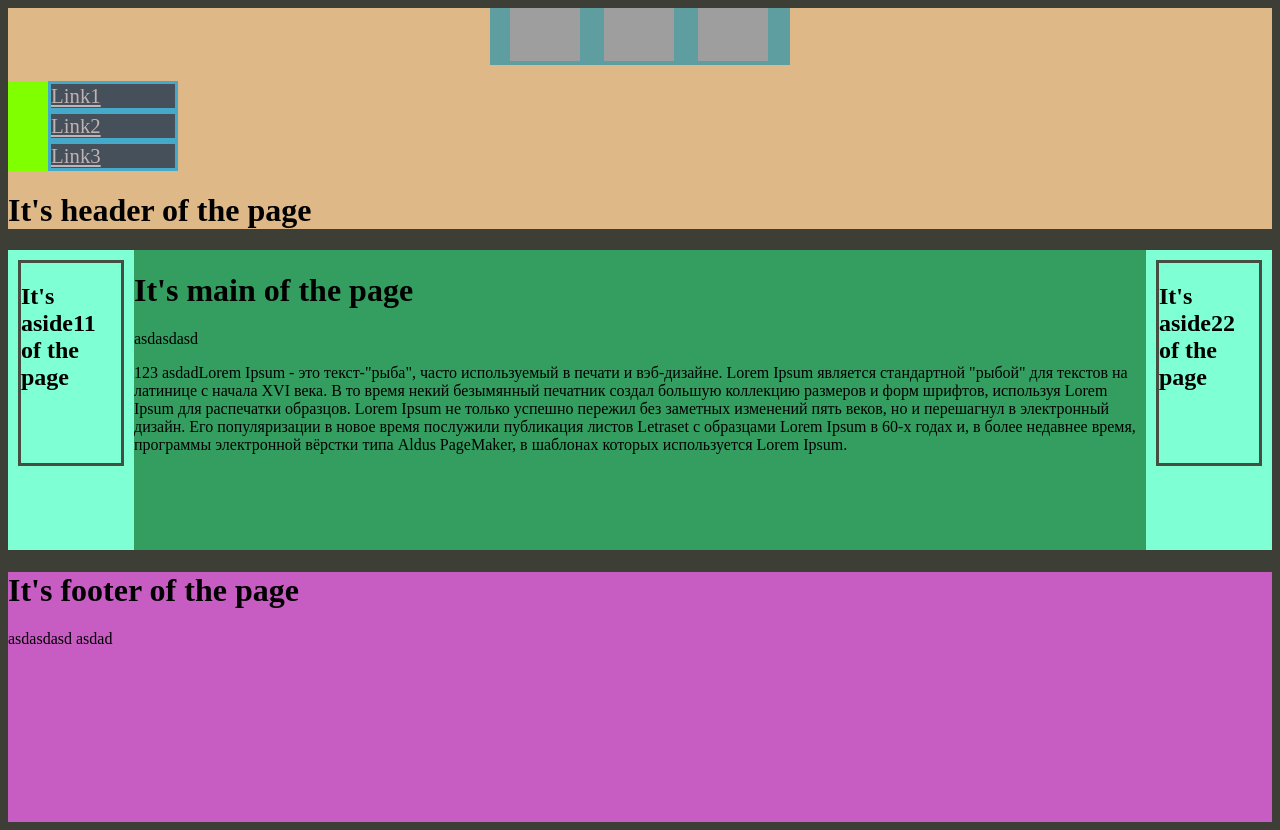
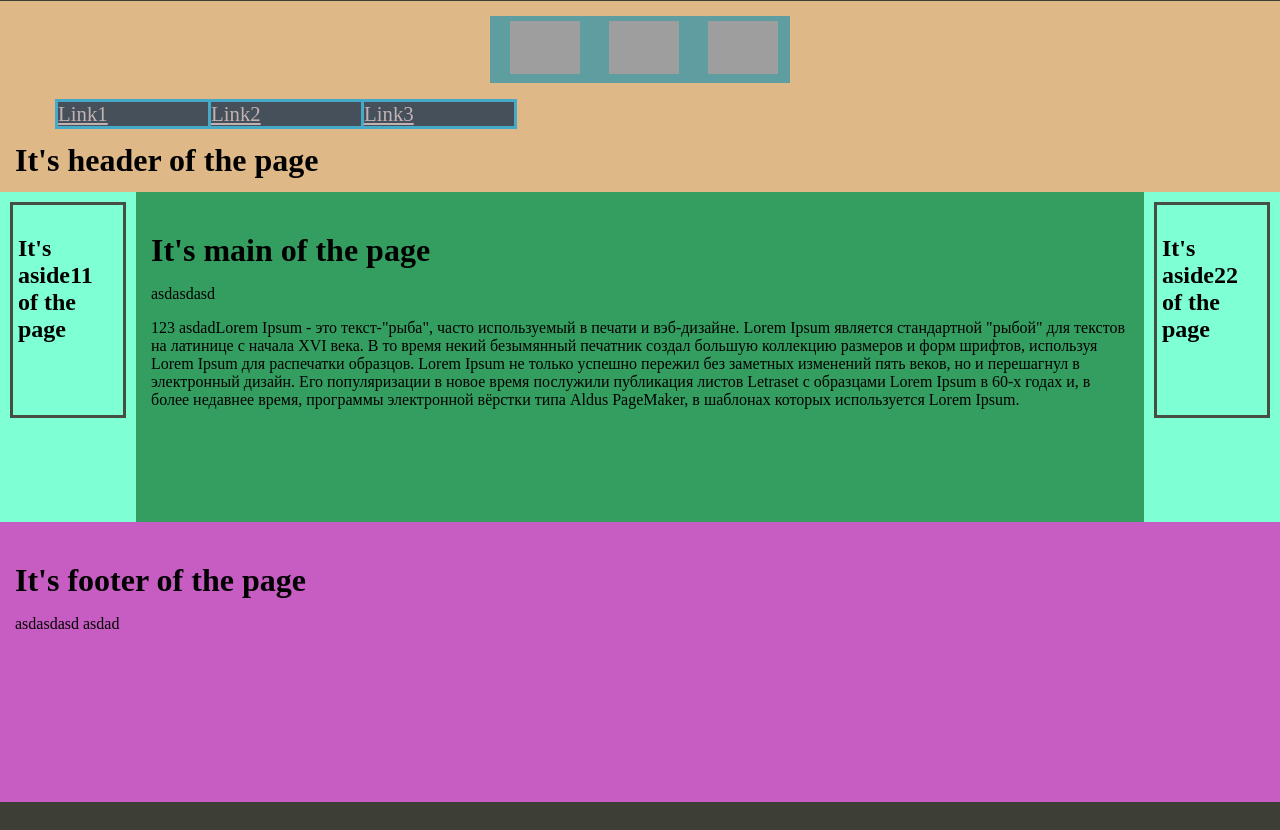
Before and after one commit to celka8eto8ya/WEB, a plain HTML site: page Structure+Float/index.html in a window 1280 px wide. After the commit the page ends 802 px from the top, so only its background shows below. Drawn offline with Linux system fonts and the light colour scheme; grey boxes are pictures that could not be loaded.

Commit message:
Structure+Float+Nav

```diff
--- a/index.html
+++ b/Structure+Float/index.html
@@ -3,7 +3,7 @@
 
 <head>
     <!-- Icon of page-->
-    <link rel="shortcut icon" href="resources/ico/vscode.ico">
+    <link rel="shortcut icon" href="res/ico/vscode.ico">
     <title>Second-Layout</title>
 
     <!-- Fonts -->
@@ -31,6 +31,7 @@
             <img class="logo2" src="https://i.ya-webdesign.com/images/linkedin-icon-png-black-2.png">
 
         </div>
+
         <nav class="nav">
             <ul>
 
@@ -40,6 +41,8 @@
 
             </ul>
         </nav>
+        <br class="br1">
+
         <h1> It's <b>header</b> of the page</h1>
 
     </header>
--- a/res/CSS/style.css
+++ b/Structure+Float/res/CSS/style.css
@@ -3,7 +3,9 @@ body{
 }
 
 .header1{
+  padding: 15px;
   background-color: burlywood;
+  margin:-7px -8px -22px -8px;
 }
 
 .wrapperHeader{
@@ -17,37 +19,51 @@ margin:0 auto;
 .logo2
 {
   width: 70px;
+  margin:5px;
   margin-left:20px;
+
  }
 
 
 .nav
 {
+
 background: chartreuse;
-width: 170px;
-
+width: 890px;
 }
 
 .nav > ul{
   list-style: none;
-
-}
+   }
 
 .nav ul li a{
-
+  display: block;
+  width:150px;
 font-size: 1.3em;
 color: rgb(194, 178, 178);
 transition: all .7s;
 }
 
 .nav ul li {
+  width:150px;
   background: rgb(69, 80, 90);
   border: solid 3px rgb(69, 170, 201);
+  border-right: none;
+
+  float:left;
+  }
+  .nav ul li:last-child {
+    border-right: solid 3px rgb(69, 170, 201);
+
+    }
 
 
+h1{
+  /* margin-top:0px; */
+  margin: 0px;
+  margin-top: 25px;
+  clear: both;
 }
-
-
 .nav ul li:hover{
   /* background: rgb(194, 178, 178); */
 font-size: 1.5em;
@@ -65,10 +81,12 @@ border-left: 4px solid rgb(243, 62, 213);
 
 .wrapper1{
 background-color: aquamarine;
+margin:0px -8px -20px -8px;
 }
 
 
 aside{
+  padding: 5px;
   margin:10px  ;
   background-color: aquamarine;
   width: 100px;
@@ -88,6 +106,7 @@ aside{
 
 
 .main1{
+  padding: 15px;
   margin: 20px;
   background-color: rgb(52, 158, 96);
   min-width: 400px;
@@ -101,7 +120,8 @@ aside{
 
 .footer1
 {
-
+  margin:0px -8px -8px -8px;
+  padding: 15px;
   background-color: rgb(199, 92, 194);
 
   height: 250px;
--- a/res/CSS/header-pattern.css
+++ /dev/null
@@ -1,119 +0,0 @@
-body{
-  background-color: #433b4b;
-  /* background-image: url(http://www.barcelona-travelguide.com/images/leisure/estadio.jpg); */
-
-  background-size: cover;
-  height: 100vh;
-  font-family: 'Prompt', sans-serif;
-  font-weight: 800;
-  letter-spacing: 1px;
-}
-
-.container{
-  margin: 0 auto ;
-  width: 70%;
-  color: #fff;
-}
-
-.logotype > img{
- width: 120px;
-}
-
-.logotype{
-width:  100px;
-height: 20px;
-margin: 0 0 0 0px ;
-
-}
-
-
-
-
-
-
-
-ul {
-  /*Отключение кружочков всяких перед элементом */
-  list-style: none;
-  margin: 0 0 20px -7px ;
-}
-
-nav {
-  height: 45px;
-  margin: 25px 0px 10px 0px ;
-  background-color: rgba(30, 29, 31, 0.979);
-  text-align: center;
-  border-radius: 6px;
-  /*font-family: 'Times New Roman', Times, serif;*/
-
-}
-.main {
-  display: flex;
-  justify-content: center;
-}
-.main > li {
-  margin: 0 auto;
-}
-.main > li a{
-  border-left:2px solid #64b191;
-}
-a {
-  padding: 12px 0px ;
-  text-decoration: none;
-  color: #fff;
-  text-transform: capitalize;
-  display: block;
-
-  font-size: 14px;
-  transition: background-color .5s ease-in-out;
-}
-
-a:hover {
-  border-radius: 6px;
-  opacity: 1;
-  background-color: #64b191;
-}
-.drop li > a:hover {
-
-  opacity: 1;
-  background-color: #fff;
-  color:rgb(0, 0, 0)
-
-
-}
-
-.drop li {
-  opacity: 0;
-  transform-origin: top center;
-}
-
-.drop li a {
-  background-color: rgba(30, 29, 31, 0.979);
-  opacity: .95;
-  padding: 15px 4px;
-}
-
-
-
-/*------------- menu6 animation -------------------*/
-
-.main li:hover .menu6 li:nth-of-type(2n+1) {
-  animation: menu6 0.2s ease-in-out forwards;
-  animation-delay: 0.2s;
-}
-
-.main li:hover .menu6  li:nth-of-type(2n) {
-  animation: menu6 0.25s ease-in-out forwards;
-  animation-delay: 0.25s;
-}
-
-@keyframes menu6 {
-  0% {
-    opacity: 0;
-    transform: scale(2);
-  }
-  100% {
-    opacity: 1;
-    transform: scale(1);
-  }
-}
```
Also changed, not shown: res/CSS/footer-pattern.css (deleted, +0 -54 lines), Structure+Float/res/JS/jsExercise.js (renamed from res/JS/jsExercise.js), Structure+Float/res/ico/vscode.ico (renamed from res/ico/vscode.ico), Structure+Float/res/img/LALIGA-background.jpg (renamed from res/img/LALIGA-background.jpg), Structure+Float/res/img/cool-image.jpg (renamed from res/img/cool-image.jpg), Structure+Float/res/img/laliga_spain_2020.png (renamed from res/img/laliga_spain_2020.png), Structure+Float/res/img/messi.png (renamed from res/img/messi.png), res/img/LLRating.png (deleted), res/img/La-Liga-Logo.jpg (deleted), res/img/unnamed.jpg (deleted).
